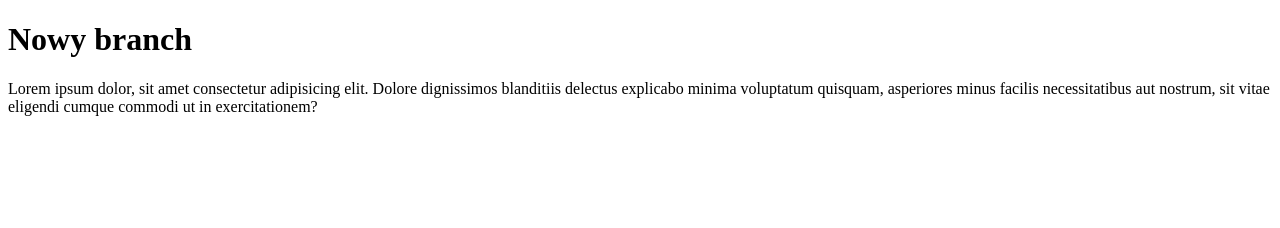
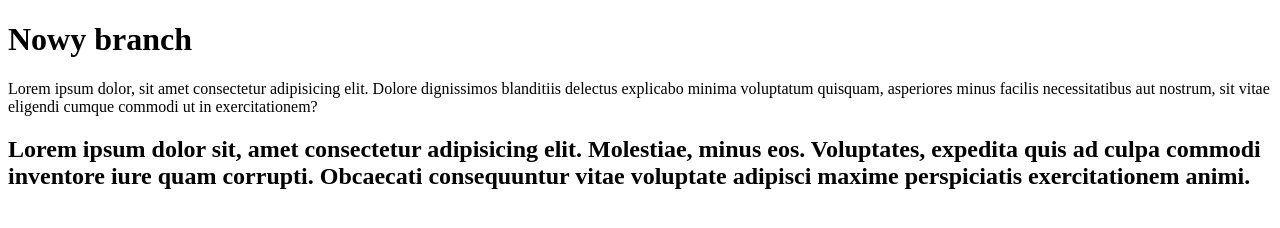
Before and after one commit to BarbaraMak85/learning-git-2, a plain HTML site: page lern.html in a window 1280 px wide. Drawn offline with Linux system fonts and the light colour scheme.

Commit message:
Change h2

```diff
--- a/lern.html
+++ b/lern.html
@@ -11,7 +11,7 @@
 <body>
     <h1>Nowy branch</h1>
     <p>Lorem ipsum dolor, sit amet consectetur adipisicing elit. Dolore dignissimos blanditiis delectus explicabo minima voluptatum quisquam, asperiores minus facilis necessitatibus aut nostrum, sit vitae eligendi cumque commodi ut in exercitationem?</p>
-
+    <h2>Lorem ipsum dolor sit, amet consectetur adipisicing elit. Molestiae, minus eos. Voluptates, expedita quis ad culpa commodi inventore iure quam corrupti. Obcaecati consequuntur vitae voluptate adipisci maxime perspiciatis exercitationem animi.</h2>
 </body>
 
 </html>
```
